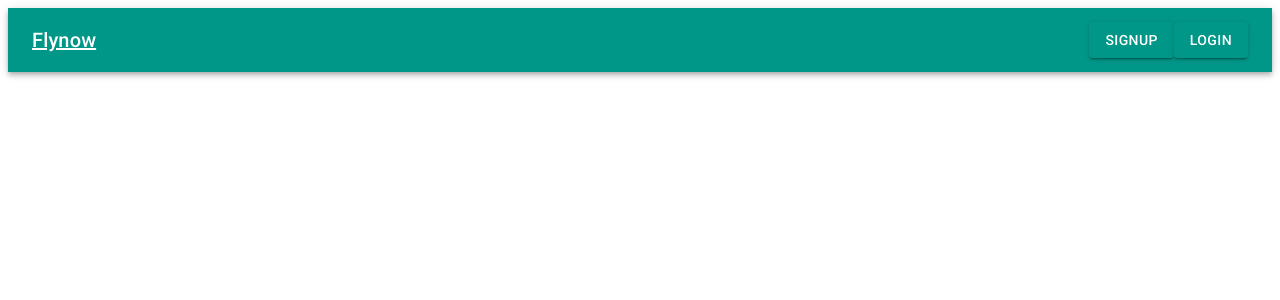
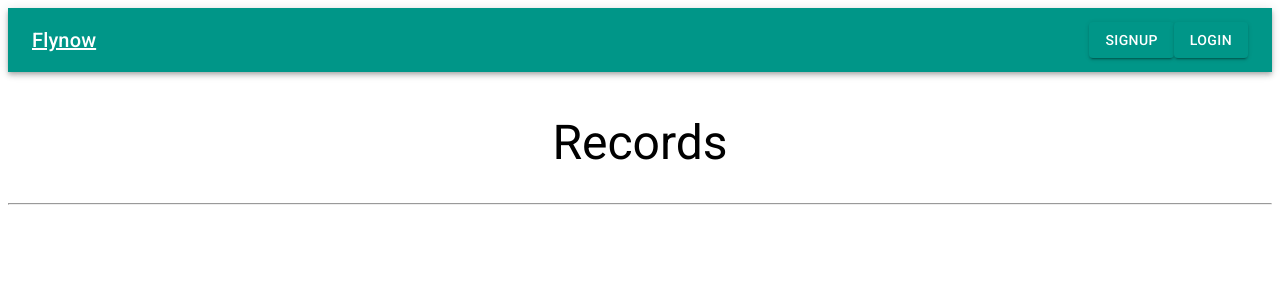
Before and after one commit to jcsandoval929/CS157A-40, a React (Create React App) app in the folder flynow/: page /records in a window 1280 px wide. Shown: the top 300 px of the page. Built offline with nearby package versions, Linux system fonts and the light colour scheme.

Commit message:
Added templates for functional pages

```diff
--- a/flynow/src/components/navbar.js
+++ b/flynow/src/components/navbar.js
@@ -43,7 +43,7 @@ class ButtonAppBar extends React.Component {
                 color="inherit"
                 className={classes.grow}
                 component={Link}
-                to="/home/"
+                to="/"
               >
                 Flynow
               </Typography>
--- /dev/null
+++ b/flynow/src/components/records.js
@@ -0,0 +1,26 @@
+import React from "react";
+import Button from "@material-ui/core/Button";
+import "typeface-roboto";
+
+class records extends React.Component {
+  render() {
+    return (
+      <div>
+        <h1
+          align="center"
+          style={{
+            fontFamily: "roboto",
+            fontSize: "48px",
+            fontWeight: "normal",
+            paddingTop: "10px"
+          }}
+        >
+          Records
+        </h1>
+        <hr size="100px" />
+      </div>
+    );
+  }
+}
+
+export default records;
--- /dev/null
+++ b/flynow/src/components/search.js
@@ -0,0 +1,26 @@
+import React from "react";
+import Button from "@material-ui/core/Button";
+import "typeface-roboto";
+
+class search extends React.Component {
+  render() {
+    return (
+      <div>
+        <h1
+          align="center"
+          style={{
+            fontFamily: "roboto",
+            fontSize: "48px",
+            fontWeight: "normal",
+            paddingTop: "10px"
+          }}
+        >
+          Search
+        </h1>
+        <hr size="100px" />
+      </div>
+    );
+  }
+}
+
+export default search;
--- a/flynow/src/components/signup.js
+++ b/flynow/src/components/signup.js
@@ -2,7 +2,6 @@ import React from "react";
 import Avatar from "@material-ui/core/Avatar";
 import Button from "@material-ui/core/Button";
 import CssBaseline from "@material-ui/core/CssBaseline";
-import TextField from "@material-ui/core/TextField";
 import Link from "@material-ui/core/Link";
 import Grid from "@material-ui/core/Grid";
 import LockOutlinedIcon from "@material-ui/icons/LockOutlined";
--- /dev/null
+++ b/flynow/src/components/stats.js
@@ -0,0 +1,26 @@
+import React from "react";
+import Button from "@material-ui/core/Button";
+import "typeface-roboto";
+
+class stats extends React.Component {
+  render() {
+    return (
+      <div>
+        <h1
+          align="center"
+          style={{
+            fontFamily: "roboto",
+            fontSize: "48px",
+            fontWeight: "normal",
+            paddingTop: "10px"
+          }}
+        >
+          Stats
+        </h1>
+        <hr size="100px" />
+      </div>
+    );
+  }
+}
+
+export default stats;
--- a/flynow/src/routes.js
+++ b/flynow/src/routes.js
@@ -6,6 +6,9 @@ import Home from "./components/home";
 import Signup from "./components/signup";
 import Dashboard from "./components/dashboard";
 import Admin_Dashboard from "./components/admin_dashboard";
+import Search from "./components/search";
+import Records from "./components/records";
+import Stats from "./components/stats";
 
 const BaseRouter = () => (
   <div>
@@ -14,6 +17,9 @@ const BaseRouter = () => (
     <Route exact path="/signup/" component={Signup} />
     <Route exact path="/dashboard/" component={Dashboard} />
     <Route exact path="/admin_dashboard/" component={Admin_Dashboard} />
+    <Route exact path="/search/" component={Search} />
+    <Route exact path="/records/" component={Records} />
+    <Route exact path="/stats/" component={Stats} />
   </div>
 );
 
```
